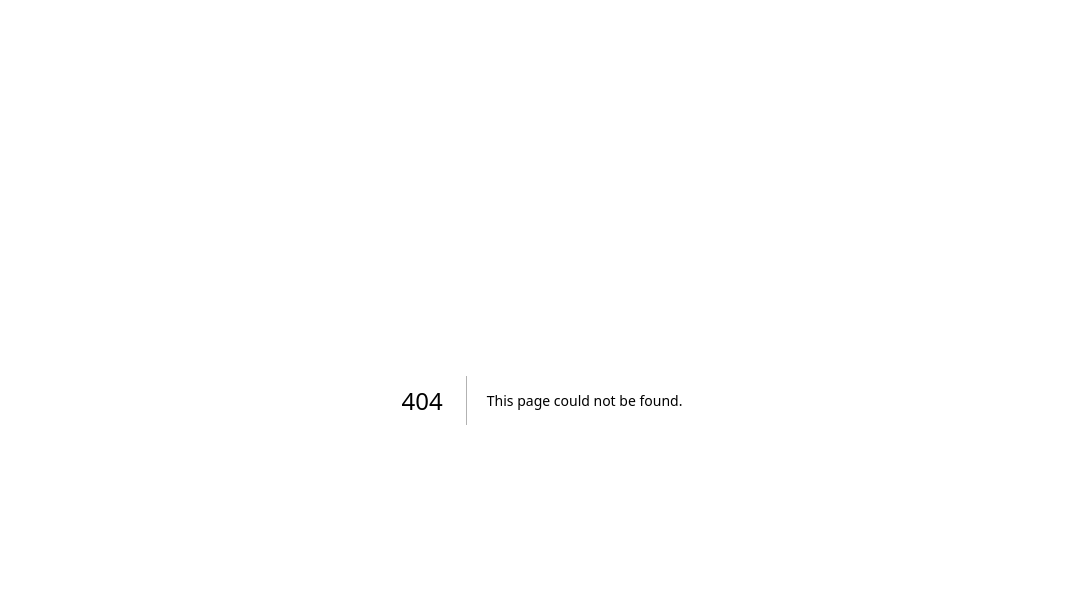
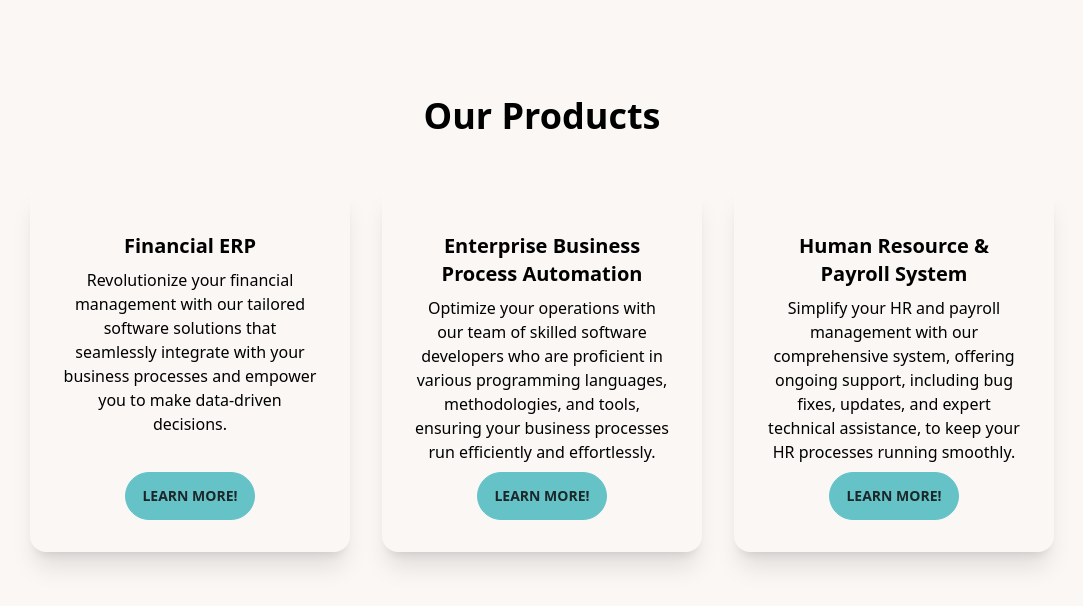
Before and after one commit to RaDiO-AcTiVe8970/BPA_Website, a Next.js app in the folder bpa_website/: page /components/home/product in a window 1280 px wide. Before the commit this address had no page. Shown: the top 606 px of the page, without its empty margins (98-1181 px from the left). Built offline with nearby package versions, Linux system fonts and the light colour scheme.

Commit message:
FAQPageInitAndProductSummary

```diff
--- a/bpa_website/package.json
+++ b/bpa_website/package.json
@@ -18,6 +18,7 @@
     "postcss": "8.4.30",
     "react": "18.2.0",
     "react-dom": "18.2.0",
+    "react-icons": "^4.11.0",
     "react-scroll": "^1.8.9",
     "react-transition-group": "^4.4.5",
     "tailwindcss": "3.3.3"
--- a/bpa_website/pages/components/home/Hero.js
+++ b/bpa_website/pages/components/home/Hero.js
@@ -1,4 +1,4 @@
-import { useRouter } from "next/router";
+/*import { useRouter } from "next/router";
 
 function Hero() {
   const router = useRouter();
@@ -24,4 +24,74 @@ function Hero() {
   );
 }
 
+export default Hero;*/
+
+import { useRouter } from "next/router";
+import { useState, useEffect } from "react";
+
+function Hero() {
+  const router = useRouter();
+  const [backgroundImageIndex, setBackgroundImageIndex] = useState(0);
+
+  // Define an array of background images
+  const backgroundImages = [
+    "https://daisyui.com/images/stock/photo-1507358522600-9f71e620c44e.jpg",
+    "/images/Edit_cover.jpg",
+    "/images/Edit_cover.3.jpg",
+    "/images/Edit_cover2.jpg",
+    // Add more image URLs here as needed
+  ];
+
+  // Function to change the background image
+  const changeBackgroundImage = () => {
+    setBackgroundImageIndex((prevIndex) =>
+      (prevIndex + 1) % backgroundImages.length
+    );
+  };
+
+  useEffect(() => {
+    // Set an interval to change the background image every 10 seconds
+    const intervalId = setInterval(changeBackgroundImage, 5000);
+
+    // Clear the interval on component unmount to prevent memory leaks
+    return () => clearInterval(intervalId);
+  }, []);
+
+  const sendToSeller_Signup = function () {
+    router.push({
+      pathname: "/seller/signup",
+    });
+  };
+
+  return (
+    <div
+      className="hero max-h-screen"
+      style={{
+        backgroundImage: `url(${backgroundImages[backgroundImageIndex]})`,
+      }}
+    >
+      <div className="hero-overlay bg-opacity-60"> </div>
+      <div className="hero-content text-start text-neutral-content">
+        <div className="max-w-md">
+          <h1 className="mb-5 text-5xl font-bold">
+            Discover and get new ways to automate your Business !
+          </h1>
+          <p className="mb-5">
+            Welcome to our online haven for book enthusiasts! Whether you're an
+            avid reader, a passionate book collector, or a literary explorer,
+            our platform is your gateway to a vast universe of knowledge,
+            imagination, and storytelling
+          </p>
+          <button
+            className="btn btn-primary"
+            onClick={sendToSeller_Signup}
+          >
+            Get Started
+          </button>
+        </div>
+      </div>
+    </div>
+  );
+}
+
 export default Hero;
--- /dev/null
+++ b/bpa_website/pages/components/home/product.js
@@ -0,0 +1,98 @@
+import React, { useEffect, useState } from 'react';
+import { motion } from 'framer-motion';
+import { Element } from 'react-scroll';
+import { useRouter } from "next/router";
+
+const productsData = [
+    {
+      title: "Financial ERP",
+      description:
+        "Revolutionize your financial management with our tailored software solutions that seamlessly integrate with your business processes and empower you to make data-driven decisions.",
+    },
+    {
+      title: "Enterprise Business Process Automation",
+      description:
+        "Optimize your operations with our team of skilled software developers who are proficient in various programming languages, methodologies, and tools, ensuring your business processes run efficiently and effortlessly.",
+    },
+    {
+      title: "Human Resource & Payroll System",
+      description:
+        "Simplify your HR and payroll management with our comprehensive system, offering ongoing support, including bug fixes, updates, and expert technical assistance, to keep your HR processes running smoothly.",
+    },
+];
+
+function Features() {
+  const [isVisible, setIsVisible] = useState(false);
+  const router = useRouter();
+
+  useEffect(() => {
+    // Listen for scroll events to trigger animations
+    window.addEventListener('scroll', handleScroll);
+    return () => {
+      window.removeEventListener('scroll', handleScroll);
+    };
+  }, []);
+
+  const handleScroll = () => {
+    // Calculate the position of the Features section
+    const productsSection = document.getElementById('abtdiv');
+    if (productsSection) {
+      const productsSectionTop = productsSection.getBoundingClientRect().top;
+
+      // Check if the Features section is in the viewport
+      if (productsSectionTop < window.innerHeight * 0.75) {
+        setIsVisible(true);
+      }
+    }
+  };
+
+  const redirectToProduct =()=>{
+    router.push({
+        pathname: '/product'
+        })
+    }
+
+  return (
+    <>
+      <Element name="featuresSection">
+        <div
+          id="abtdiv"
+          className="grid place-items-center w-full bg-base-100"
+          data-theme="cupcake"
+        >
+          <div className="max-w-5xl py-24 content-center justify-center">
+            <h1 className="text-4xl text-center text-black font-bold">
+              Our Products
+            </h1>
+            <div className="grid mt-12 md:grid-cols-3 grid-cols-1 gap-8">
+              {productsData.map((feature, key) => {
+                return (
+                  <motion.div
+                    key={key}
+                    className="card w-full bg-base-100 shadow-xl hover:shadow-2xl"
+                    initial={{ opacity: 0, y: 20 }} // Initial opacity set to 0 and y position to create an upward animation
+                    animate={
+                      isVisible
+                        ? { opacity: 1, y: 0 }
+                        : { opacity: 0, y: 20 }
+                    } // Animate to opacity 1 and y position 0 if isVisible is true
+                    transition={{ duration: 0.5, delay: key * 0.3 }} // Set the transition duration and delay for staggered animations
+                    whileHover={{ scale: 1.05 }} // Add a scale animation on hover
+                  >
+                    <div className="card-body mt-4 items-center text-center">
+                      <h2 className="card-title text-black">{feature.title}</h2>
+                      <p className="text-black">{feature.description}</p>
+                      <button className='btn btn-primary' onClick={redirectToProduct}>Learn More!</button>
+                    </div>
+                  </motion.div>
+                );
+              })}
+            </div>
+          </div>
+        </div>
+      </Element>
+    </>
+  );
+}
+
+export default Features;
--- /dev/null
+++ b/bpa_website/pages/faq.js
@@ -0,0 +1,64 @@
+import React, { useState } from "react";
+import dynamic from 'next/dynamic'
+
+const faqData = [
+  {
+    question: "How do I get started with our product?",
+    answer: "To get started, simply sign up on our website and follow the onboarding instructions.",
+  },
+  {
+    question: "What payment methods do you accept?",
+    answer: "We accept credit/debit cards and PayPal for payments.",
+  },
+  {
+    question: "Is there a free trial available?",
+    answer: "Yes, we offer a 7-day free trial for all our products.",
+  },
+];
+
+const _Layout = dynamic(() => import('./components/layout/_layout'))
+const _Title = dynamic(() => import('./components/layout/_title'))
+
+function FAQPage() {
+  const [activeIndex, setActiveIndex] = useState(null);
+
+  const toggleAccordion = (index) => {
+    if (activeIndex === index) {
+      setActiveIndex(null);
+    } else {
+      setActiveIndex(index);
+    }
+  };
+
+  return (
+    <>
+        <_Title title="FAQ" />
+        <_Layout>
+            <div data-theme="cupcake">
+                <div className="max-w-3xl mx-auto py-8">
+                    <h1 className="text-3xl font-semibold mb-4">Frequently Asked Questions</h1>
+                    <div className="space-y-4">
+                    {faqData.map((item, index) => (
+                        <div key={index} tabIndex={0} className="collapse collapse-arrow border border-base-300 bg-base-200">
+                        <div
+                            className="collapse-title text-xl font-medium"
+                            onClick={() => toggleAccordion(index)}
+                        >
+                            {item.question}
+                        </div>
+                        {activeIndex === index && (
+                            <div className="collapse-content">
+                            <p>{item.answer}</p>
+                            </div>
+                        )}
+                        </div>
+                    ))}
+                    </div>
+                </div>
+            </div>
+        </_Layout>
+    </>
+  );
+}
+
+export default FAQPage;
--- a/bpa_website/pages/index.js
+++ b/bpa_website/pages/index.js
@@ -12,6 +12,7 @@ import Features from "./components/home/Features";
 import Testimonials from "./components/home/Testimonials";
 import Contacts from "./components/home/contact";
 import dynamic from 'next/dynamic';
+import Products from "./components/home/product";
 
 const _Layout = dynamic(() => import('./components/layout/_layout'))
 const _Title = dynamic(() => import('./components/layout/_title'))
@@ -23,6 +24,7 @@ export default function Home() {
       <_Layout>
         {<Hero />}
         {/*<Slider />*/}
+        <Products />
         <Features />
         <Testimonials />
         <Contacts />
```
Also changed, not shown: 1 other file (tests, documents, lock files or other folders).
